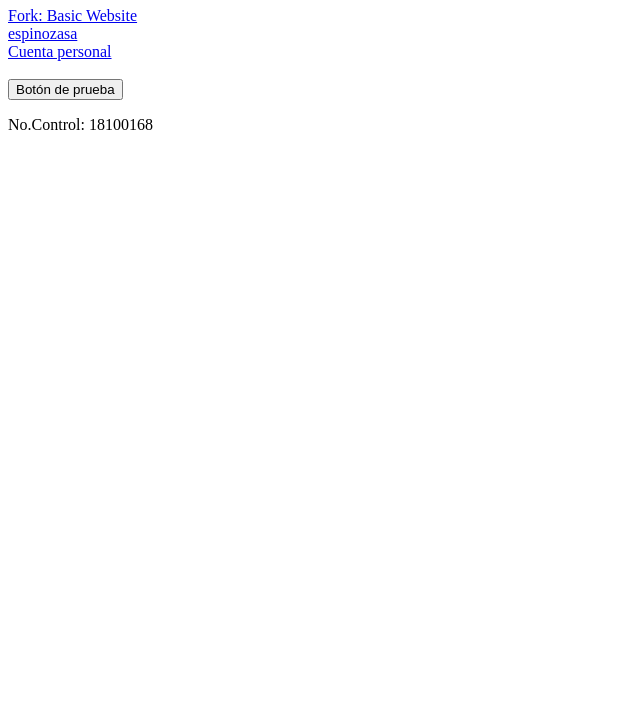
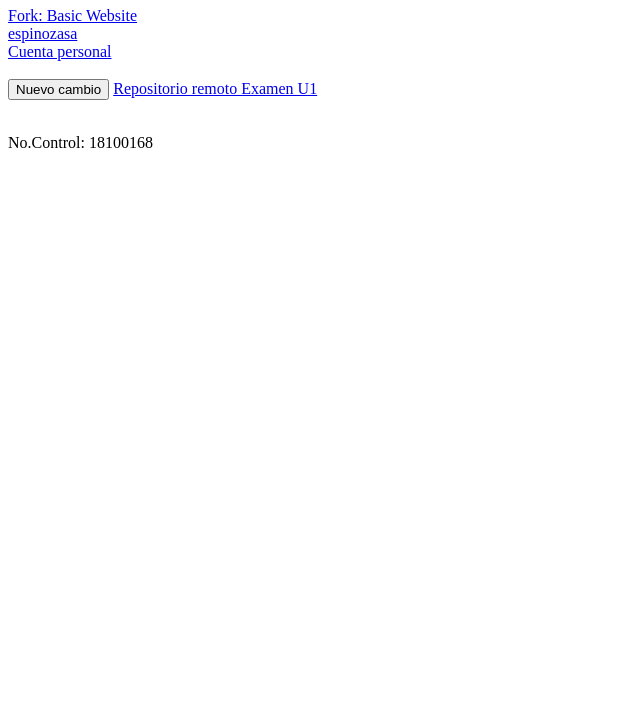
Before and after one commit to vale-vmes/Examen-U1, a plain HTML site: page index.html in a window 1280 px wide. Shown: the part 73-800 px from the top of the page, without its empty margins (0-640 px from the left). Drawn offline with Linux system fonts and the light colour scheme.

Commit message:
Commit desde local

```diff
--- a/index.html
+++ b/index.html
@@ -12,7 +12,9 @@
     <a href="https://github.com/vale-vmes/espinozasa"> espinozasa  </a><br>
     <a href="https://github.com/vale-vmes">Cuenta personal</a> <br><br>
 
-    <button> Botón de prueba </button>
+    <button> Nuevo cambio </button>
+
+    <a href="https://github.com/vale-vmes/Examen-U1.git">Repositorio remoto Examen U1</a> <br><br>
 
     <footer>
         <p>No.Control: 18100168</p>
```
